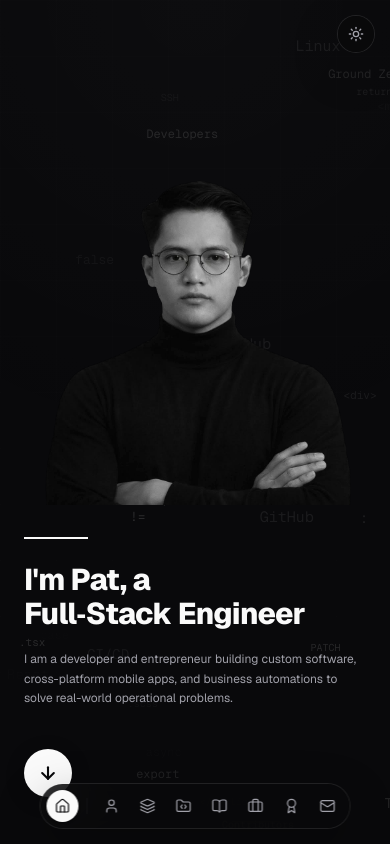
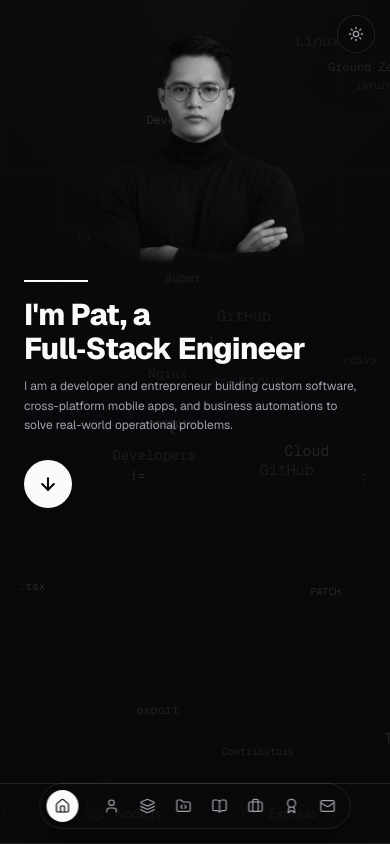
Before and after one commit to 0xp47/0xp47.github.io, a Next.js app: page / in a window 390 px wide. Shown: the top 844 px of the page. Built offline with nearby package versions, Linux system fonts and the light colour scheme.

Commit message:
fix: optimize mobile hero section layout and reduce top empty space

```diff
--- a/src/components/sections/hero-section.tsx
+++ b/src/components/sections/hero-section.tsx
@@ -39,7 +39,7 @@ interface HeroSectionProps {
 
 export function HeroSection({ onScrollToSection }: HeroSectionProps) {
   return (
-    <div className="relative min-h-screen flex flex-col justify-between pt-20 overflow-hidden">
+    <div className="relative min-h-screen flex flex-col justify-between pt-6 sm:pt-8 md:pt-20 overflow-hidden">
       <ParticlesBackground />
 
 
@@ -67,12 +67,12 @@ export function HeroSection({ onScrollToSection }: HeroSectionProps) {
         </div>
       </div>
 
-      <section className="flex-1 flex items-end pb-4 relative z-10">
+      <section className="flex-1 flex items-start md:items-end pb-4 relative z-10">
         <div className="mx-auto w-full max-w-[1120px] px-6 sm:px-8 lg:px-10 pb-4 sm:pb-8 md:pb-12 lg:pb-14">
-          <div className="relative z-10 grid gap-8 md:grid-cols-[1.2fr_1.1fr_0.9fr] md:items-end">
+          <div className="relative z-10 grid gap-4 sm:gap-6 md:gap-8 md:grid-cols-[1.2fr_1.1fr_0.9fr] md:items-end">
 
             {/* Left Column: Headline and scroll down indicator */}
-            <div className="pb-8 md:pb-16 lg:pb-24 order-2 md:order-1">
+            <div className="pb-4 md:pb-16 lg:pb-24 order-2 md:order-1">
               <motion.div
                 initial={{ opacity: 0, scaleX: 0 }}
                 animate={{ opacity: 1, scaleX: 1 }}
@@ -84,7 +84,7 @@ export function HeroSection({ onScrollToSection }: HeroSectionProps) {
                 initial={{ opacity: 0, y: 15 }}
                 animate={{ opacity: 1, y: 0 }}
                 transition={{ duration: 0.6, delay: 0.1 }}
-                className="mt-6 text-balance text-3xl font-extrabold leading-[1.12] tracking-tight text-foreground sm:text-4xl lg:text-[2.75rem]"
+                className="mt-4 md:mt-6 text-balance text-3xl font-extrabold leading-[1.12] tracking-tight text-foreground sm:text-4xl lg:text-[2.75rem]"
               >
                 {"I'm Pat, a"}<br />
                 <span className="text-foreground block whitespace-nowrap">
@@ -96,7 +96,7 @@ export function HeroSection({ onScrollToSection }: HeroSectionProps) {
                 initial={{ opacity: 0, y: 15 }}
                 animate={{ opacity: 1, y: 0 }}
                 transition={{ duration: 0.6, delay: 0.2 }}
-                className="mt-5 max-w-sm text-pretty text-xs leading-relaxed text-muted-foreground sm:text-sm sm:leading-6"
+                className="mt-3 md:mt-5 max-w-sm text-pretty text-xs leading-relaxed text-muted-foreground sm:text-sm sm:leading-6"
               >
                 {heroDescription}
               </motion.p>
@@ -106,7 +106,7 @@ export function HeroSection({ onScrollToSection }: HeroSectionProps) {
                 initial={{ opacity: 0, scale: 0.8 }}
                 animate={{ opacity: 1, scale: 1 }}
                 transition={{ duration: 0.5, delay: 0.3 }}
-                className="mt-10 md:mt-12"
+                className="mt-6 md:mt-12"
               >
                 <button
                   type="button"
@@ -122,14 +122,14 @@ export function HeroSection({ onScrollToSection }: HeroSectionProps) {
             {/* Center Column: Spacer on desktop, Mobile Portrait cutout on mobile */}
             <div className="relative flex justify-center md:block order-1 md:order-2">
               {/* Mobile Portrait cutout (visible only on mobile) */}
-              <div className="relative aspect-[3.2/4] w-full max-w-[340px] sm:max-w-[420px] md:hidden">
+              <div className="relative aspect-square w-full max-w-[240px] sm:max-w-[280px] md:hidden [mask-image:linear-gradient(to_bottom,black_90%,transparent)]">
                 <Image
                   src="/images/me.png"
                   alt="Jay Patrick Cano (Pat) - Senior Full-Stack Engineer Portrait Mobile View"
                   fill
                   priority
                   unoptimized
-                  className="object-contain object-bottom contrast-[1.03]"
+                  className="object-contain object-top contrast-[1.03]"
                 />
               </div>
             </div>
--- a/src/lib/github-stats.json
+++ b/src/lib/github-stats.json
@@ -3,5 +3,5 @@
   "publicRepos": 15,
   "totalStars": 7,
   "followers": 6,
-  "updatedAt": "2026-11-04T04:09:30.271Z"
+  "updatedAt": "2026-11-04T04:48:44.912Z"
 }
```
Also changed, not shown: src/lib/projects.json.
